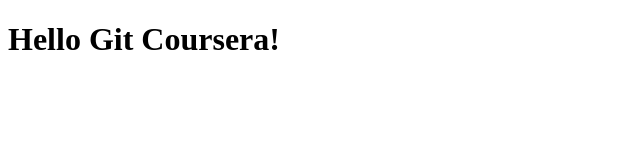
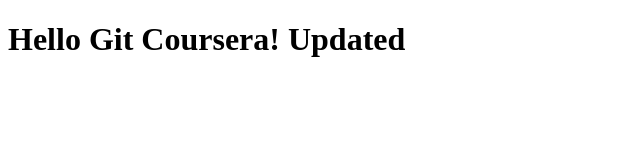
Before and after one commit to maceps/cousera-test, a plain HTML site: page site/index.html in a window 1280 px wide. Shown: the whole page, without its empty margins (0-640 px from the left). Drawn offline with Linux system fonts and the light colour scheme.

Commit message:
My First page update

```diff
--- a/site/index.html
+++ b/site/index.html
@@ -4,6 +4,6 @@
 	<title>Hello Git Coursera</title>
 </head>
 <body>
-<h1>Hello Git Coursera!</h1>
+<h1>Hello Git Coursera! Updated</h1>
 </body>
 </html>
```
